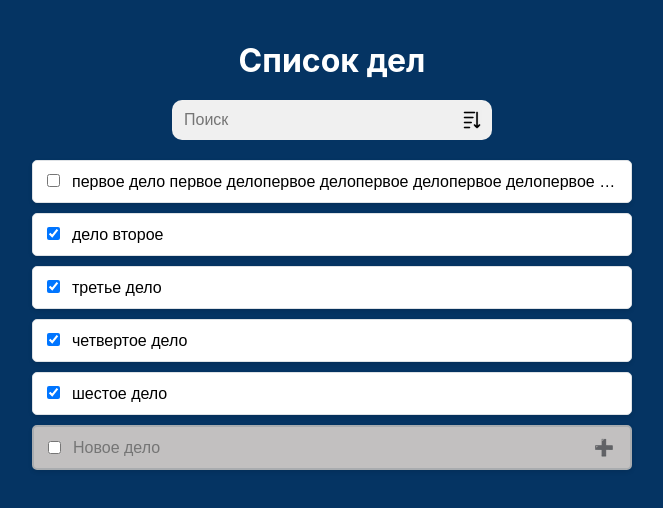
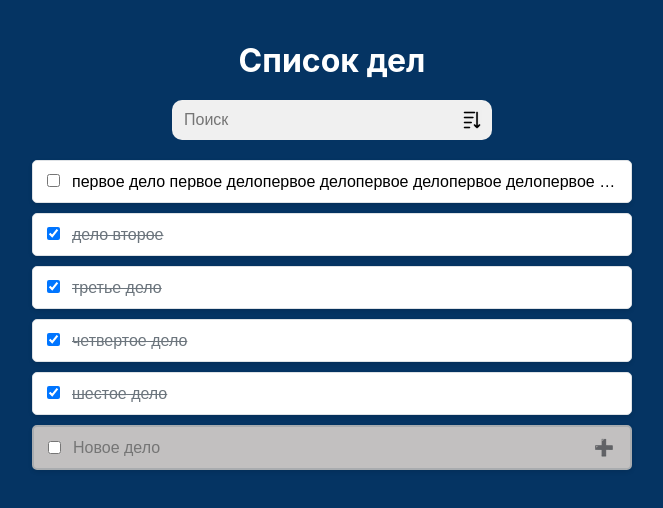
Before and after one commit to ssusekova/todos-project, a React (Vite) app: page / in a window 1280 px wide. Shown: the top 508 px of the page, without its empty margins (308-971 px from the left). Built offline with nearby package versions, Linux system fonts and the light colour scheme; data requests are answered from the project's data file.

Commit message:
мелкая правка стиля

```diff
--- a/src/index.css
+++ b/src/index.css
@@ -51,7 +51,7 @@ body {
 	font-size: 16px;
 }
 
-.todo-item.completed input[type='text'] {
+.todo-item-in-list.completed input[type='text'] {
 	text-decoration: line-through;
 	color: #6c757d;
 }
```
